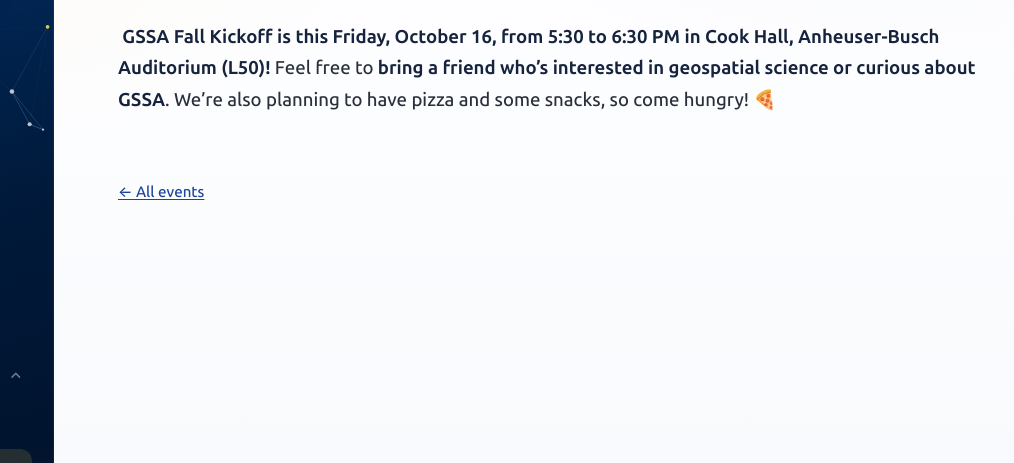
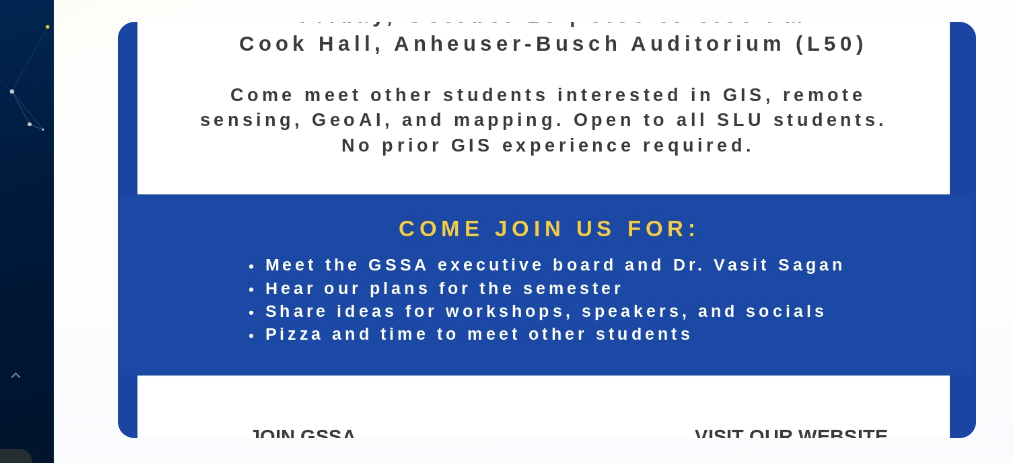
Before and after one commit to gssaslu/gssaslu.github.io, an Eleventy site: page src/content/events/2026-10-15-gssa-fall-kickoff.md in a window 1280 px wide. Shown: the part 188-651 px from the top of the page, 266-1280 px from the left. Built offline with nearby package versions, Linux system fonts and the light colour scheme; Eleventy itself is replaced by a stand-in of ours; files that its build step writes are made by us from their sources.

Commit message:
Update src/content/events/2026-10-15-gssa-fall-kickoff.md (via Pages CMS)

```diff
--- a/src/content/events/2026-10-15-gssa-fall-kickoff.md
+++ b/src/content/events/2026-10-15-gssa-fall-kickoff.md
@@ -7,4 +7,5 @@
   in Cook Hall, Anheuser-Busch Auditorium (L50)!** Feel free to **bring a friend
   who’s interested in geospatial science or curious about GSSA**. We’re also
   planning to have pizza and some snacks, so come hungry! 🍕
+cover: /media/GSSA_Event_Flyer_page-0001.jpg
 ---
```
